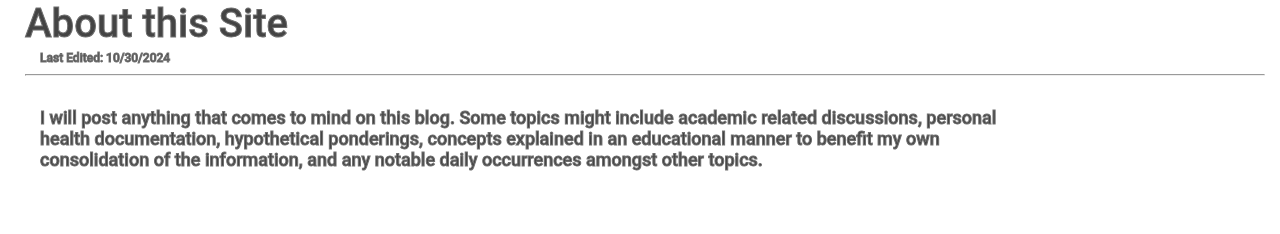
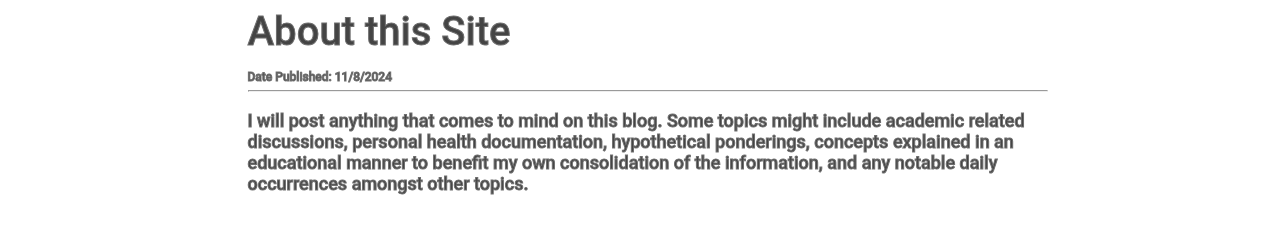
Before and after one commit to MagiCarpy/Personal-Blog, a plain HTML site: page home.html in a window 1280 px wide. Drawn offline with Linux system fonts and the light colour scheme.

Commit message:
center div

```diff
--- a/home.html
+++ b/home.html
@@ -9,9 +9,11 @@
   </head>
   <body>
 
-    <header id="postHeader">About this Site</header>
-    <a id="publishDate">Last Edited: 10/30/2024</a>
-    <hr>
+    <header id="postHeader">
+      About this Site
+    </header>
+    <div id="publishDate">Date Published: 11/8/2024<hr></div>
+
     <div class="postParagraph">
       <p>
       I will post anything that comes to mind on this blog.
@@ -23,5 +25,8 @@
       daily occurrences amongst other topics.
       </p>
     </div>
+
+    <footer>
+    </footer>
   </body>
 </html>
--- a/postStyles.css
+++ b/postStyles.css
@@ -3,10 +3,6 @@
 }
 
 body {
-    margin: 0;
-    margin-left: 25px;
-    margin-right: 15px;
-    min-width: 500px;
     overflow: scroll;
     color: rgb(68, 68, 68);
     font-weight: 500;
@@ -16,24 +12,41 @@ body {
 }
 
 header {
+    padding: 0px 10px 0px 25px;
+    max-width: 800px;
+    margin-left: auto;
+    margin-right: auto;
     font-weight: 500;
     font-size: 40px;
     z-index: 500;
 }
 
-.postParagraph {
-    padding: 5px 10px 10px 15px;
-    max-width: 1000px;
-    font-size: 18px;
+#publishDate {
+    padding: 15px 20px 0px 35px;
+    max-width: 800px;
+    margin-left: auto;
+    margin-right: auto;
+    font-size: 12px;
     z-index: 1;
 }
 
-#publishDate {
-    font-size: 12px;
-    padding: 15px 20px 0px 15px;
+
+.postParagraph {
+    padding: 0px 10px 0px 25px;
+    max-width: 800px;
+    margin-left: auto;
+    margin-right: auto;
+    /* padding: 5px 10px 10px 15px; */
+    /* padding: 5px 100px 10px 100px; */
+    font-size: 18px;
     z-index: 1;
+
 }
 
+footer {
+    width: 100%;
+    height: 100px;
+}
 /* USE WHEN ADDING IMAGES */
 /*
 .imgContainer {
```
Also changed, not shown: posts/exposureToConflict.html (+6 -6 lines), posts/health/inflammation.html (+7 -3 lines).
